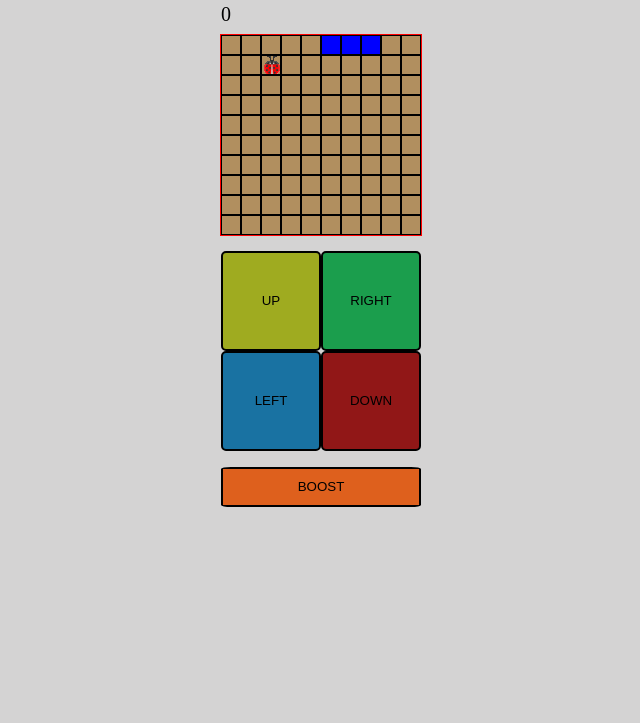
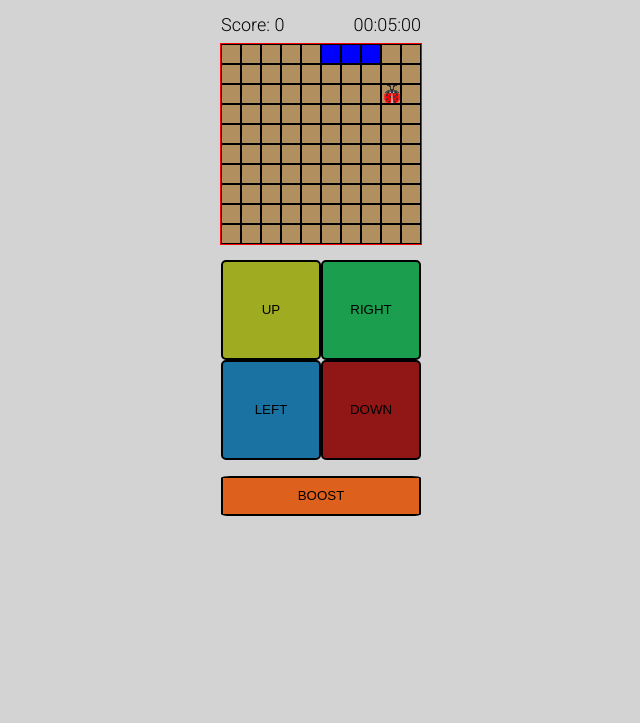
Before and after one commit to dberry38/titanoboa_run, a plain HTML site: page index.html in a window 1280 px wide. Shown: the part 77-800 px from the top of the page, without its empty margins (319-959 px from the left). Drawn offline with Linux system fonts and the light colour scheme.

Commit message:
stopWatch is working, next we will save it with your score

```diff
--- a/assets/script.js
+++ b/assets/script.js
@@ -28,7 +28,15 @@ const saveScore = document.querySelector(".save-score");
 const viewScores = document.querySelector(".view-scores");
 const giveUp = document.querySelector(".give-up");
 const pauseBtn = document.querySelector(".pause");
-const scoreDisplay = document.querySelector(".score-display");
+const scoreCount = document.querySelector(".score-count");
+
+const minutes = document.querySelector(".minutes");
+let min = 0;
+const seconds = document.querySelector(".seconds");
+let sec = 0;
+const tenths = document.querySelector(".tenths");
+let tens = 0;
+let stopWatchInterval;
 
 const submitModal = document.querySelector(".modal-container");
 const modalMsg = document.querySelector(".modal-msg");
@@ -42,7 +50,6 @@ const namesList = document.querySelector(".names-list");
 const scoresList = document.querySelector(".scores-list");
 const hsReturn = document.querySelector(".hs-return-btn");
 
-
 let down = document.querySelector(".bottom");
 let left = document.querySelector(".left");
 let right = document.querySelector(".right");
@@ -51,7 +58,7 @@ let boost = document.querySelector(".boost-btn");
 
 let width = 10;
 let currentIndex = 0;
-let appleIndex = 0;
+let bugIndex = 0;
 let direction = 0;
 
 let score = 0;
@@ -76,7 +83,6 @@ document.addEventListener("DOMContentLoaded", function () {
   startGame();
 });
 
-
 const renderScores = () => {
   namesList.innerHTML = "";
   scoresList.innerHTML = "";
@@ -84,10 +90,10 @@ const renderScores = () => {
   let scoreList = JSON.parse(localStorage.getItem("titan-scores"));
   if (scoreList !== null) {
     highscores = scoreList;
-  };
+  }
 
   highscores.sort(function (a, b) {
-    return b.score-a.score;
+    return b.score - a.score;
   });
 
   for (var i = 0; i < highscores.length; i++) {
@@ -102,7 +108,7 @@ const renderScores = () => {
     namesList.appendChild(nameLi);
     scoresList.appendChild(scoreLi);
   }
-}
+};
 
 const createBoard = () => {
   popup.getElementsByClassName.display = "none";
@@ -115,12 +121,17 @@ const createBoard = () => {
 //
 const startGame = () => {
   let squares = document.querySelectorAll(".grid div");
-  randomApple(squares);
-  setStyling(squares);
+
+  minutes.innerHTML = "00";
+  seconds.innerHTML = "00";
+  tenths.innerHTML = "00";
+  min = 0;
+  sec = 0;
+  tens = 0;
 
   direction = 1;
   score = 0;
-  scoreDisplay.innerHTML = score;
+  scoreCount.innerHTML = score;
 
   // sets  snake speed
   intervalTime = 1000;
@@ -130,7 +141,13 @@ const startGame = () => {
   currentIndex = 0;
   currentSnake.forEach((index) => squares[index].classList.add("snake"));
   interval = setInterval(moveOutcome, intervalTime);
+
+  randomBug(squares);
+  setStyling(squares);
+  setHandleBoost();
   musicMatch();
+  clearInterval(startTime);
+  stopWatchInterval = setInterval(startTime, 10);
 };
 
 const setStyling = (squares) => {
@@ -144,11 +161,11 @@ const setStyling = (squares) => {
   plead.innerHTML = " give up?";
   pauseBtn.style.display = "none";
 
-  // this just solved the issue with apple spawns lololololol
+  // so, turns out I just needed to change the order of code in startGame to fix the bug spawn issue. This forEach still helps clean things up each game.
   squares.forEach((sqr) => {
     sqr.classList.remove("burnt", "anim");
   });
-}
+};
 
 const musicMatch = () => {
   if (score < 6) {
@@ -162,10 +179,45 @@ const musicMatch = () => {
   }
 };
 
+function startTime() {
+  tens++;
+
+  if (tens <= 9) {
+    tenths.innerHTML = "0" + tens;
+  }
+
+  if (tens > 9) {
+    tenths.innerHTML = tens;
+  }
+
+  if (tens > 99) {
+    sec++;
+    seconds.innerHTML = "0" + sec;
+    tens = 0;
+    tenths.innerHTML = "0" + tens;
+  }
+
+  if (sec > 9) {
+    seconds.innerHTML = sec;
+  }
+
+  if (sec > 59) {
+    min++;
+    minutes.innerHTML = "0" + min;
+    sec = 0;
+    seconds.innerHTML = "0" + sec;
+  }
+
+  if (min > 9) {
+    minutes.innerHTML = min;
+  }
+}
+
 function moveOutcome() {
   let squares = document.querySelectorAll(".grid div");
   if (checkForHits(squares)) {
     endGame();
+    clearInterval(stopWatchInterval);
     return clearInterval(interval);
   } else {
     moveSnake(squares);
@@ -176,31 +228,22 @@ function moveSnake(squares) {
   let tail = currentSnake.pop();
   squares[tail].classList.remove("snake");
   currentSnake.unshift(currentSnake[0] + direction);
-  // movement ends here, then check for apples
-  eatApple(squares, tail);
+  // movement ends here, then check for bugs
+  eatBug(squares, tail);
   squares[currentSnake[0]].classList.add("snake");
 }
 
 function checkForHits(squares) {
-  // if (currentSnake[0] + width >= width * width && direction === width) {
-  //     console.log("snake hit bottom wall")
-  // } else if (currentSnake[0] % width === width - 1 && direction === 1) {
-  //     console.log("snake hit right wall")
-  // } else if (currentSnake[0] % width === 0 && direction === -1) {
-  //     console.log("snake hit left wall")
-  // } else if (currentSnake[0] - width <= -1 && direction === -width) {
-  //     console.log("snake hit top wall")
-  // } else if (squares[currentSnake[0] + direction].classList.contains("snake")) {
-  //     console.log("snake ate itself")
-  // }
-  // ^^^^ this big ugly was used for debugging ^^^^
-
   if (
     // these first four conditions define contact with the walls
+    //bottom
     (currentSnake[0] + width >= width * width && direction === width) ||
+    //right
     (currentSnake[0] % width === width - 1 && direction === 1) ||
+    //left
     (currentSnake[0] % width === 0 && direction === -1) ||
     // originally width <= 0, but was causing issues with the first block registering a hit to the top wall when the snake enters the first block from beneath. fixed with -1.
+    //top
     (currentSnake[0] - width <= -1 && direction === -width)
   ) {
     easyMusic.pause();
@@ -228,40 +271,40 @@ function checkForHits(squares) {
   }
 }
 
-function eatApple(squares, tail) {
-  if (squares[currentSnake[0]].classList.contains("apple")) {
-    squares[currentSnake[0]].classList.remove("apple");
+function eatBug(squares, tail) {
+  if (squares[currentSnake[0]].classList.contains("bug")) {
+    squares[currentSnake[0]].classList.remove("bug");
     squares[tail].classList.add("snake");
     currentSnake.push(tail);
 
-    // this is where we try audio for the fisrt time bear with us
+    // this is where we try audio for the first time bear with us
     chomp.play();
 
-    randomApple(squares);
+    randomBug(squares);
     score++;
     musicMatch();
-    scoreDisplay.textContent = score;
+    scoreCount.textContent = score;
     clearInterval(interval);
     intervalTime = intervalTime * speed;
     interval = setInterval(moveOutcome, intervalTime);
   }
 }
 
-function randomApple(squares) {
-  // my first use of a do while loop yaaaaay ---- loops through random grid points to place a new apple as long as the snake isn't already there
-  // TODO this do-while loop is not working, I have seen the apple spawn on the snake more than once, especially at start of game
-  // FIXED with setStyling function
-  // TODO NOT SO FAST
+function randomBug(squares) {
+  // my first use of a do while loop yaaaaay ---- loops through random grid points to place a new bug as long as the snake isn't already there
+  // TODO it is STILL not working, but of course it wont spawn a bug on the snake when I console log to debug   >:(  well I guess as long as this console log is here it wont do it so I'll call it fixed.
   do {
-    appleIndex = Math.floor(Math.random() * squares.length);
-    // when I debugged this, i just console.log'd squares[appleIndex].classList, to find burnt and anim were still applied
-  } while (squares[appleIndex].classList.contains("snake"));
+    bugIndex = Math.floor(Math.random() * squares.length);
+    console.log(bugIndex, "-----", squares[bugIndex].classList);
+  } while (squares[bugIndex].classList.contains("snake"));
 
-  squares[appleIndex].classList.add("apple");
+  squares[bugIndex].classList.add("bug");
 }
 
 // had to restructure the listener for keyboard use, maybe the tutorial's method is deprecated
-document.addEventListener("keydown", (event) => {
+document.addEventListener("keydown", snakeControl)
+
+function snakeControl() {
   if (event.defaultPrevented) {
     return;
   }
@@ -294,32 +337,32 @@ document.addEventListener("keydown", (event) => {
       }
       break;
   }
-});
+};
 
 // experimenting here --- pressing Shift (either side) now boosts the snake
 
 // restructured this and I think I just made the boost button useless, holding down direction keys now boosts the snake
-document.addEventListener("keydown", handleBoost);
-document.addEventListener("keyup", handleBoost);
+// definitely still need the boost button for mobile users
+// it broke, had to wrap the addeventlisteners in a function so it could be called at start of game.
+function setHandleBoost() {
+  document.addEventListener("keydown", handleBoost);
+  document.addEventListener("keyup", handleBoost);
+}
 
 function handleBoost(e) {
-  console.log(e.type);
   if (e.type === "keydown" && !boostState) {
     if (e.repeat) {
       return;
-    };
-    console.log(intervalTime, 22222222)
+    }
     clearInterval(interval);
     intervalTime = intervalTime * 0.5;
     interval = setInterval(moveOutcome, intervalTime);
   } else {
-    console.log(intervalTime, 333333333)
     clearInterval(interval);
     intervalTime = intervalTime * 2;
     interval = setInterval(moveOutcome, intervalTime);
   }
 }
-
 
 // (event) => {
 //   console.log(event.key);
@@ -450,10 +493,12 @@ function explodeySnake(squares) {
     squares[seg].classList.add("burnt");
   });
   let ex = 1;
+
   let fire = setInterval(function () {
     if (ex > 0) {
       ex--;
     } else {
+      clearInterval(fire);
       currentSnake.forEach((seg) => {
         squares[seg].classList.remove("anim");
       });
@@ -531,13 +576,13 @@ returnBtn.addEventListener("click", function () {
   submitModal.style.display = "none";
 });
 
-viewScores.addEventListener("click", function() {
+viewScores.addEventListener("click", function () {
   hsModal.style.display = "flex";
 });
 
-hsReturn.addEventListener("click", function() {
+hsReturn.addEventListener("click", function () {
   hsModal.style.display = "none";
-})
+});
 
 // replay function
 function replay() {
@@ -558,3 +603,4 @@ function replay() {
 // TODO add bananas (bad item)
 // TODO add a wiggle animation for snek
 // TODO add some sort of movement for ladybugs
+// file is getting long but we've got to go deperrrrrrrrrrrr
--- a/assets/style.css
+++ b/assets/style.css
@@ -58,15 +58,30 @@ body {
 }
 
 .title {
+  font-family: Righteous, cursive;
   display: flex;
   text-align: center;
   justify-content: center;
 }
 
-.score-display {
+.scoreboard {
+  font-family: Roboto, sans serif;
+  display: flex;
+  width: 200px;
+  margin: 0 auto;
+  justify-content: space-between;
+}
+
+.score,
+.stopwatch {
   width: 200px;
   margin: 0.5rem auto;
-  font-size: 20px;
+  font-size: 18px;
+  flex: 1 1 auto;
+}
+
+.stopwatch {
+  text-align: end;
 }
 
 .grid-container {
@@ -96,7 +111,7 @@ body {
   background: blue;
 }
 
-.apple {
+.bug {
   background-image: url("./trans-backg-ittybittybug.png");
 }
 
--- a/index.html
+++ b/index.html
@@ -17,7 +17,13 @@
   <body>
     <!-- following freeCodeCamp's snake game tutorial -->
     <h1 class="title">TITANOBOA RUN</h1>
-    <div class="score-display"></div>
+    <div class="scoreboard">
+      <p class="score">Score: <span class="score-count"></span>
+      </p>
+      <p class="stopwatch">
+        <span class="minutes">01</span>:<span class="seconds">21</span>:<span class="tenths">69</span>
+      </p>
+    </div>
     <div class="grid"></div>
 
     <!-- inserting audio as html elements here because apparently that's the easiest way to access them from the script file, can't just use the filepath url, like come on. -->
@@ -80,7 +86,7 @@
     </div>
 
     <div class="modal-container">
-      <p class="user-score">72</p>
+      <p class="user-score"></p>
       <h1 class="modal-msg">who are you</h1>
       <form class="player-name">
         <input
```
